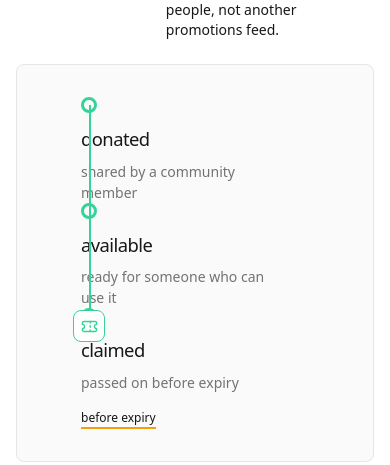
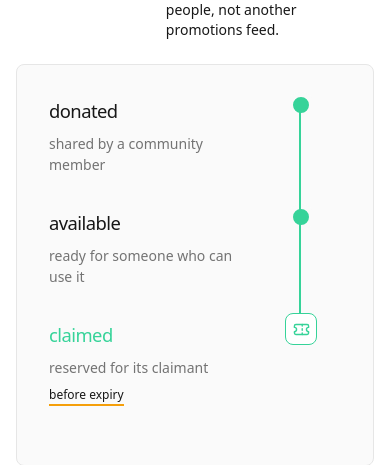
Before and after one commit to heykay-47/vouchit, a React (Vite) app: page / in a window 390 px wide. Shown: the part 395-860 px from the top of the page. Built offline with nearby package versions, Linux system fonts and the light colour scheme; no server answers.

Commit message:
fix: align mobile exchange board rail

```diff
--- a/src/components/landing/ExchangeBoard.tsx
+++ b/src/components/landing/ExchangeBoard.tsx
@@ -1,14 +1,15 @@
-import { useEffect, useState } from 'react';
-import { motion, useReducedMotion } from 'framer-motion';
+import { useEffect, useRef, useState } from 'react';
+import { motion, useInView, useReducedMotion } from 'framer-motion';
 import { Ticket } from 'lucide-react';
 
 const exchangeStages = [
   { id: 'donated', label: 'donated', detail: 'shared by a community member' },
   { id: 'available', label: 'available', detail: 'ready for someone who can use it' },
-  { id: 'claimed', label: 'claimed', detail: 'passed on before expiry' },
+  { id: 'claimed', label: 'claimed', detail: 'reserved for its claimant' },
 ] as const;
 
-const desktopBreakpoint = '(min-width: 768px)';
+const horizontalBoardBreakpoint = '(min-width: 560px)';
+const stageDelay = 700;
 
 function useMediaQuery(query: string) {
   const [matches, setMatches] = useState(() => (
@@ -32,26 +33,36 @@ function useMediaQuery(query: string) {
 }
 
 export default function ExchangeBoard() {
+  const boardRef = useRef<HTMLElement>(null);
   const reducedMotion = useReducedMotion() ?? false;
-  const isDesktop = useMediaQuery(desktopBreakpoint);
+  const isInView = useInView(boardRef, { once: true, amount: 0.35 });
+  const isHorizontal = useMediaQuery(horizontalBoardBreakpoint);
+  const [activeStage, setActiveStage] = useState(0);
   const motionStages = exchangeStages.map((stage) => stage.id).join(' ');
-  const markerAnimation = reducedMotion
-    ? isDesktop
-      ? { left: 'calc(66.666% + 16px)', top: '8px' }
-      : { left: '16px', top: 'calc(66.666% + 8px)' }
-    : isDesktop
-      ? {
-          left: ['16px', 'calc(33.333% + 16px)', 'calc(66.666% + 16px)'],
-          top: '8px',
-        }
-      : {
-          left: '16px',
-          top: ['8px', 'calc(33.333% + 8px)', 'calc(66.666% + 8px)'],
-        };
+
+  useEffect(() => {
+    if (!isInView) return;
+
+    setActiveStage(0);
+    const availableTimer = window.setTimeout(() => setActiveStage(1), stageDelay);
+    const claimedTimer = window.setTimeout(() => setActiveStage(2), stageDelay * 2);
+
+    return () => {
+      window.clearTimeout(availableTimer);
+      window.clearTimeout(claimedTimer);
+    };
+  }, [isInView]);
+
+  const horizontalPositions = ['16px', 'calc(33.333% + 16px)', 'calc(66.666% + 16px)'];
+  const verticalPositions = ['8px', 'calc(33.333% + 8px)', 'calc(66.666% + 8px)'];
+  const markerAnimation = isHorizontal
+    ? { left: horizontalPositions[activeStage], top: '8px' }
+    : { left: 'auto', right: '0px', top: verticalPositions[activeStage] };
 
   return (
     <section
       id="exchange-board"
+      ref={boardRef}
       aria-labelledby="exchange-board-title"
       className="exchange-board exchange-board--first-viewport"
       data-first-viewport="true"
@@ -60,35 +71,46 @@ export default function ExchangeBoard() {
         how a voucher moves through vouchit
       </h2>
       <div className="exchange-board__canvas">
-        <div className="exchange-board__track" data-testid="exchange-track">
+        <div
+          className="exchange-board__track"
+          data-testid="exchange-track"
+          data-rail-side={isHorizontal ? 'inline-start' : 'inline-end'}
+        >
           <div className="exchange-board__path" aria-hidden="true" />
           <motion.div
             aria-hidden="true"
             className="exchange-board__connector"
             data-testid="exchange-connector"
-            data-motion-axis={isDesktop ? 'horizontal' : 'vertical'}
+            data-motion-axis={isHorizontal ? 'horizontal' : 'vertical'}
             data-motion-state={reducedMotion ? 'reduced' : 'staged'}
-            initial={reducedMotion ? false : { scale: 0 }}
-            animate={{ scale: 1 }}
-            transition={reducedMotion ? { duration: 0 } : { delay: 0.35, duration: 0.7, ease: [0.22, 1, 0.36, 1] }}
+            data-current-stage={exchangeStages[activeStage].id}
+            initial={false}
+            animate={{ scale: activeStage / (exchangeStages.length - 1) }}
+            transition={reducedMotion ? { duration: 0 } : { duration: 0.5, ease: [0.16, 1, 0.3, 1] }}
           />
           <motion.div
             aria-hidden="true"
             className="exchange-board__marker"
             data-testid="exchange-marker"
-            data-motion-axis={isDesktop ? 'horizontal' : 'vertical'}
+            data-motion-axis={isHorizontal ? 'horizontal' : 'vertical'}
             data-motion-stages={motionStages}
             data-motion-state={reducedMotion ? 'reduced' : 'staged'}
-            initial={reducedMotion ? false : { left: '16px', top: '8px' }}
+            data-current-stage={exchangeStages[activeStage].id}
+            initial={false}
             animate={markerAnimation}
-            transition={reducedMotion ? { duration: 0 } : { delay: 0.2, duration: 1.8, times: [0, 0.5, 1], ease: [0.22, 1, 0.36, 1] }}
+            transition={reducedMotion ? { duration: 0 } : { duration: 0.5, ease: [0.16, 1, 0.3, 1] }}
           >
             <Ticket aria-hidden="true" />
           </motion.div>
 
           <ol className="exchange-board__stages">
-            {exchangeStages.map((stage) => (
-              <li key={stage.id} className="exchange-board__stage" data-stage={stage.id} data-state="active">
+            {exchangeStages.map((stage, index) => (
+              <li
+                key={stage.id}
+                className="exchange-board__stage"
+                data-stage={stage.id}
+                data-state={index < activeStage ? 'reached' : index === activeStage ? 'current' : 'upcoming'}
+              >
                 <span className={`exchange-board__node exchange-board__node--${stage.id}`} aria-hidden="true" />
                 <div>
                   <h3>{stage.label}</h3>
--- a/src/components/landing/ExchangeWalkthrough.tsx
+++ b/src/components/landing/ExchangeWalkthrough.tsx
@@ -1,4 +1,5 @@
-import { motion, useReducedMotion } from 'framer-motion';
+import { useEffect, useRef, useState } from 'react';
+import { motion, useInView, useReducedMotion } from 'framer-motion';
 
 const steps = [
   ['01', 'donate', "sign in to share a wallet voucher you won't use"],
@@ -6,8 +7,26 @@ const steps = [
   ['03', 'claim', 'sign in, claim once, and receive the protected details'],
 ] as const;
 
+const stepDelay = 700;
+
 export default function ExchangeWalkthrough() {
+  const geometryRef = useRef<HTMLDivElement>(null);
   const reducedMotion = useReducedMotion() ?? false;
+  const isInView = useInView(geometryRef, { once: true, amount: 0.3 });
+  const [activeStep, setActiveStep] = useState(0);
+
+  useEffect(() => {
+    if (!isInView) return;
+
+    setActiveStep(0);
+    const discoverTimer = window.setTimeout(() => setActiveStep(1), stepDelay);
+    const claimTimer = window.setTimeout(() => setActiveStep(2), stepDelay * 2);
+
+    return () => {
+      window.clearTimeout(discoverTimer);
+      window.clearTimeout(claimTimer);
+    };
+  }, [isInView]);
 
   return (
     <section className="exchange-walkthrough" aria-labelledby="exchange-walkthrough-title">
@@ -18,8 +37,10 @@ export default function ExchangeWalkthrough() {
       <div className="exchange-walkthrough__track">
         <div
           className="exchange-walkthrough__geometry"
+          ref={geometryRef}
           data-testid="exchange-walkthrough-geometry"
           data-path-geometry="stage-centers"
+          data-motion-sequence="donate discover claim"
         >
           <div
             aria-hidden="true"
@@ -29,15 +50,20 @@ export default function ExchangeWalkthrough() {
           <motion.div
             aria-hidden="true"
             className="exchange-walkthrough__progress"
-            initial={reducedMotion ? false : { scale: 0 }}
-            whileInView={reducedMotion ? undefined : { scale: 1 }}
-            viewport={{ once: true, amount: 0.35 }}
+            initial={false}
+            animate={{ scale: activeStep / (steps.length - 1) }}
+            transition={reducedMotion ? { duration: 0 } : { duration: 0.55, ease: [0.16, 1, 0.3, 1] }}
+            data-current-step={steps[activeStep][1]}
             data-motion-state={reducedMotion ? 'reduced' : 'staged'}
             data-testid="exchange-walkthrough-progress"
           />
           <ol className="exchange-walkthrough__steps" aria-label="vouchit exchange steps">
-            {steps.map(([number, label, description]) => (
-              <li key={label} className="exchange-walkthrough__step">
+            {steps.map(([number, label, description], index) => (
+              <li
+                key={label}
+                className="exchange-walkthrough__step"
+                data-state={index < activeStep ? 'reached' : index === activeStep ? 'current' : 'upcoming'}
+              >
                 <span className="exchange-walkthrough__number" aria-hidden="true">{number}</span>
                 <div>
                   <h3>{label}</h3>
--- a/src/index.css
+++ b/src/index.css
@@ -338,6 +338,23 @@
     flex-direction: column;
     gap: 24px;
     padding-inline: 8px;
+    transition: color 300ms ease;
+  }
+
+  .exchange-board__stage[data-state="upcoming"] h3 {
+    color: hsl(var(--muted-foreground));
+  }
+
+  .exchange-board__stage[data-state="upcoming"] .exchange-board__node {
+    border-color: hsl(var(--border));
+  }
+
+  .exchange-board__stage[data-state="current"] h3 {
+    color: hsl(var(--primary));
+  }
+
+  .exchange-board__stage[data-state="reached"] .exchange-board__node {
+    background: hsl(var(--primary));
   }
 
   .exchange-board__node {
@@ -366,7 +383,7 @@
 
   .exchange-board__expiry {
     display: inline-flex;
-    margin-top: 16px;
+    margin-top: 8px;
     border-bottom: 2px solid hsl(var(--accent));
     color: hsl(var(--foreground));
     font-size: 0.75rem;
@@ -490,6 +507,25 @@
     gap: 16px;
     min-width: 0;
     padding-inline: 0 24px;
+    transition: color 300ms ease;
+  }
+
+  .exchange-walkthrough__step[data-state="upcoming"] h3 {
+    color: hsl(var(--muted-foreground));
+  }
+
+  .exchange-walkthrough__step[data-state="upcoming"] .exchange-walkthrough__number {
+    border-color: hsl(var(--border));
+    color: hsl(var(--muted-foreground));
+  }
+
+  .exchange-walkthrough__step[data-state="current"] h3 {
+    color: hsl(var(--primary));
+  }
+
+  .exchange-walkthrough__step[data-state="reached"] .exchange-walkthrough__number {
+    background: hsl(var(--primary));
+    color: hsl(var(--primary-foreground));
   }
 
   .exchange-walkthrough__step:last-child {
@@ -666,10 +702,10 @@
   }
 }
 
-@media (max-width: 767px) {
+@media (max-width: 559px) {
   .exchange-board__canvas {
-    min-height: 352px;
-    padding: 32px 24px 32px 56px;
+    min-height: 400px;
+    padding: 32px 56px 32px 24px;
   }
 
   .exchange-board__stages {
@@ -678,15 +714,23 @@
   }
 
   .exchange-board__stage {
-    min-height: 96px;
-    gap: 12px;
+    position: relative;
+    display: block;
+    min-height: 112px;
+    padding: 0 56px 0 8px;
+  }
+
+  .exchange-board__node {
+    position: absolute;
+    right: 8px;
+    top: 0;
   }
 
   .exchange-board__path,
   .exchange-board__connector {
     bottom: calc(33.333% - 8px);
-    left: 16px;
-    right: auto;
+    left: auto;
+    right: 16px;
     top: 8px;
     width: 1px;
     height: auto;
@@ -698,10 +742,14 @@
   }
 
   .exchange-board__marker {
-    left: 16px;
+    left: auto;
+    right: 0;
     top: 8px;
+    margin: -16px 0 0;
   }
+}
 
+@media (max-width: 767px) {
   .exchange-walkthrough__track {
     margin-top: 32px;
   }
```
Also changed, not shown: 2 other files (tests, documents, lock files or other folders).
